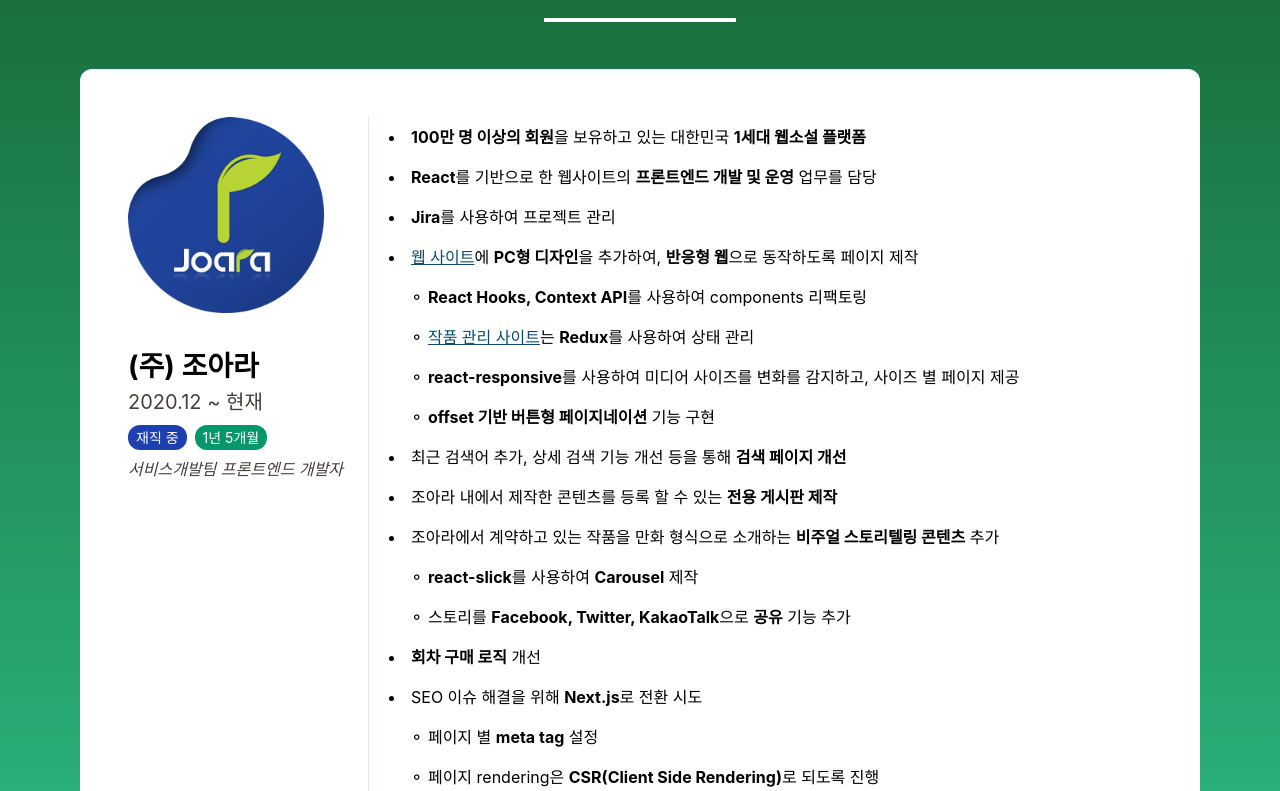
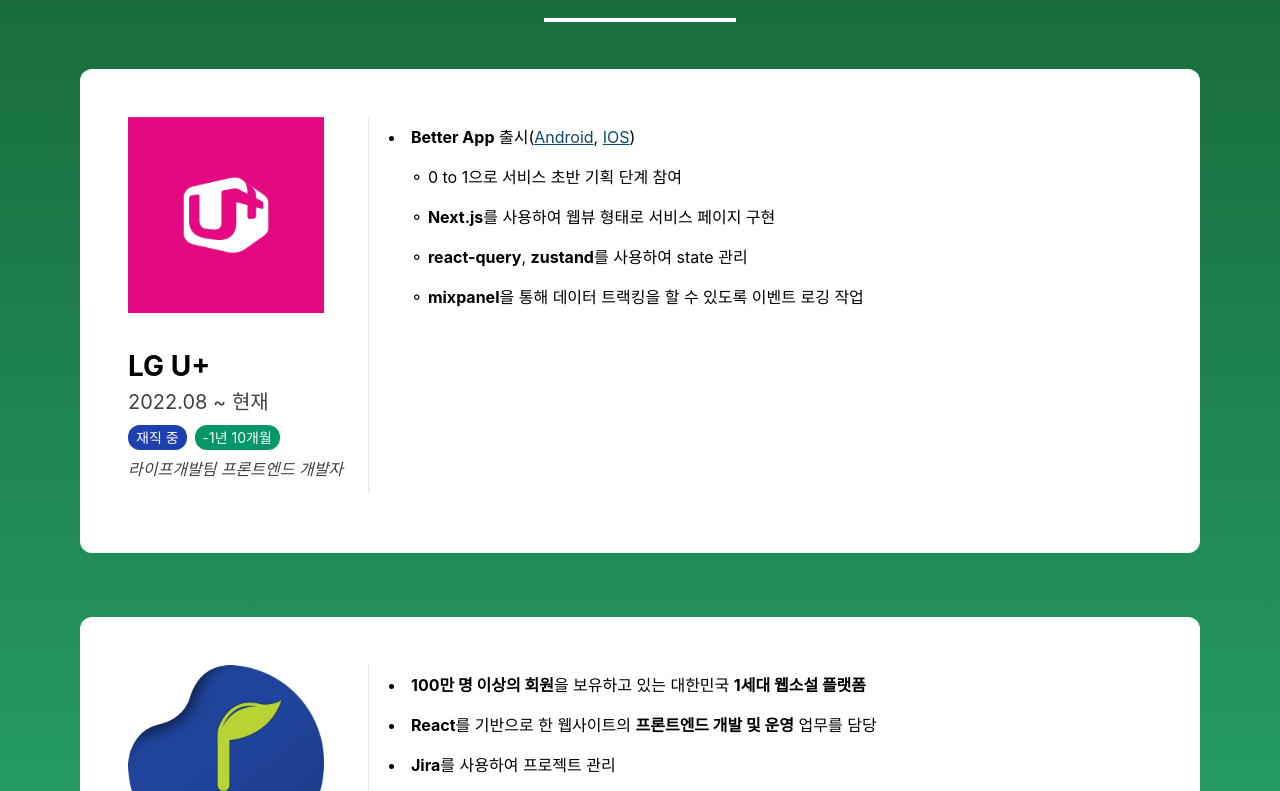
Before and after one commit to eastshine94/portfolio, a React (Create React App) app: page / in a window 1280 px wide. Shown: the part 2309-3100 px from the top of the page. Built offline with nearby package versions, Linux system fonts and the light colour scheme.

Commit message:
career 업데이트

```diff
--- /dev/null
+++ b/src/components/Career/Uplus.tsx
@@ -0,0 +1,46 @@
+import React from "react";
+
+export default function Uplus() {
+  return (
+    <div>
+      <ul className="leading-10 list-inside list-disc">
+        <li>
+          <strong>Better App</strong> 출시(
+          <a
+            href="https://play.google.com/store/apps/details?id=com.lifeplatform.better&hl=ko"
+            target="_blank"
+            rel="noreferrer"
+            className="text-sky-900 underline"
+          >
+            Android
+          </a>
+          ,{" "}
+          <a
+            href="https://apps.apple.com/app/id1670847681"
+            target="_blank"
+            rel="noreferrer"
+            className="text-sky-900 underline"
+          >
+            IOS
+          </a>
+          )
+        </li>
+
+        <ul>
+          <li className="pl-[21px]">⚬ 0 to 1으로 서비스 초반 기획 단계 참여</li>
+          <li className="pl-[21px]">
+            ⚬ <strong>Next.js</strong>를 사용하여 웹뷰 형태로 서비스 페이지 구현
+          </li>
+          <li className="pl-[21px]">
+            ⚬ <strong>react-query</strong>, <strong>zustand</strong>를 사용하여
+            state 관리
+          </li>
+          <li className="pl-[21px]">
+            ⚬ <strong>mixpanel</strong>을 통해 데이터 트랙킹을 할 수 있도록
+            이벤트 로깅 작업
+          </li>
+        </ul>
+      </ul>
+    </div>
+  );
+}
--- a/src/components/Career/index.tsx
+++ b/src/components/Career/index.tsx
@@ -1,19 +1,29 @@
-import React from 'react';
-import Title from '../Base/Title';
-import CareerItem from './CareerItem';
-import Joara from './Joara';
-import joaraLogo from 'assets/joara.png';
+import React from "react";
+import Title from "../Base/Title";
+import CareerItem from "./CareerItem";
+import Joara from "./Joara";
+import Uplus from "./Uplus";
+import joaraLogo from "assets/joara.png";
+import uplusLogo from "assets/uplus.png";
 
 export default function Career() {
   const careerList = [
     {
-      company: '(주) 조아라',
-      period: ['20201216', undefined],
-      job: '서비스개발팀 프론트엔드 개발자',
+      company: "LG U+",
+      period: ["20220823", undefined],
+      job: "라이프개발팀 프론트엔드 개발자",
+      logo: uplusLogo,
+      link: "https://www.joara.com/",
+      Content: Uplus,
+    },
+    {
+      company: "(주) 조아라",
+      period: ["20201216", "20220819"],
+      job: "서비스개발팀 프론트엔드 개발자",
       logo: joaraLogo,
-      link: 'https://www.joara.com/',
-      Content: Joara
-    }
+      link: "https://www.joara.com/",
+      Content: Joara,
+    },
   ];
 
   return (
@@ -23,7 +33,7 @@ export default function Career() {
        over800px:p-20 over800px:pt-24"
     >
       <Title title="Career" />
-      {careerList.map(value => (
+      {careerList.map((value) => (
         <CareerItem {...value} key={value.company} />
       ))}
     </section>
```
Also changed, not shown: src/assets/uplus.png (added).
